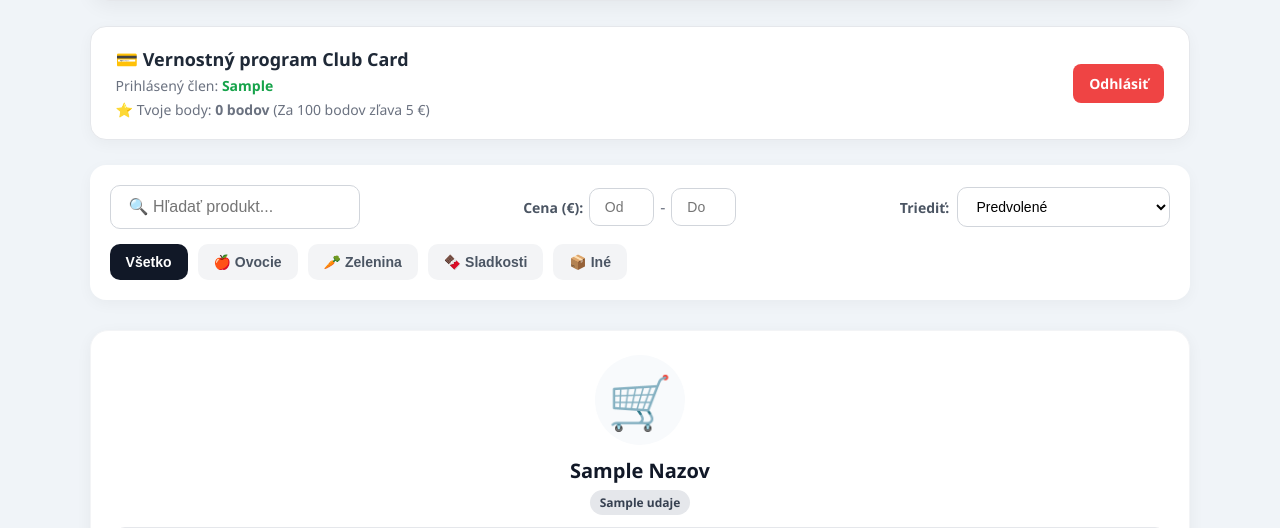
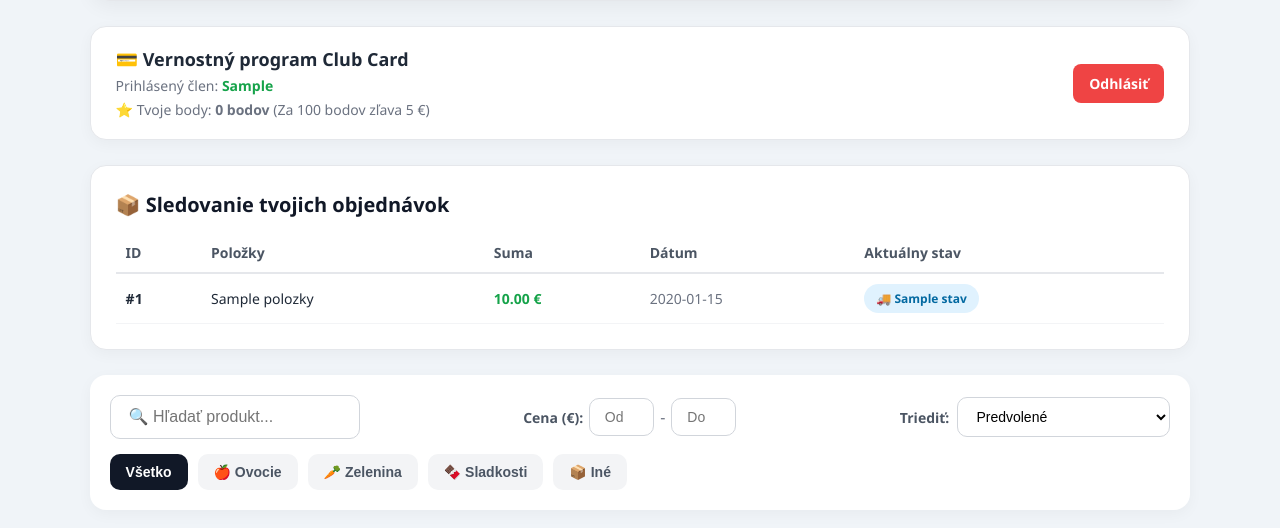
Before and after one commit to VojtechKovac/kosik_web, a FastAPI app: template templates/index.html in a window 1280 px wide. Shown: the part 346-874 px from the top of the page. Run offline with FastAPI, Linux system fonts and the light colour scheme; the template is opened without the code that fills it: most values are stand-ins (such as "Sample title", 1, 10 or a date in 2020).

Commit message:
Pridane sledovanie stavu objednavok pre zakaznikov a admina

```diff
--- a/database.py
+++ b/database.py
@@ -39,6 +39,7 @@ class ObjednavkaModel(Base):
     polozky = Column(String, nullable=False)  # Uloží sa napr. ako "2x jablko, 1x maslo"
     celkova_cena = Column(Float, nullable=False)
     datum = Column(DateTime, default=datetime.utcnow)
+    stav = Column(String, default="Prijatá ➔ Pripravuje sa")  # Stav objednávky
 
 # Definícia tabuľky pre recenzie a hodnotenia produktov
 class RecenziaModel(Base):
--- a/main.py
+++ b/main.py
@@ -161,10 +161,15 @@ def domov(request: Request, sprava: str = None):
         for p in produkty_db
     }
 
-    # Načítanie objednávok pre admina
+    # Načítanie objednávok pre admina alebo prihláseného zákazníka
     zoznam_objednavok = []
+    zakaznicke_objednavky = []
+
     if is_admin:
         zoznam_objednavok = db.query(ObjednavkaModel).order_by(ObjednavkaModel.datum.desc()).all()
+
+    if prihlaseny_zakaznik:
+        zakaznicke_objednavky = db.query(ObjednavkaModel).filter(ObjednavkaModel.zakaznik == prihlaseny_zakaznik).order_by(ObjednavkaModel.datum.desc()).all()
 
     # Načítanie recenzií a výpočet priemerných hodnotení
     vsetky_recenzie = db.query(RecenziaModel).all()
@@ -194,6 +199,7 @@ def domov(request: Request, sprava: str = None):
             "klubove_body": klubove_body,
             "sprava": sprava,
             "zoznam_objednavok": zoznam_objednavok,
+            "zakaznicke_objednavky": zakaznicke_objednavky,
             "recenzie_dict": recenzie_dict,
             "priemer_hodnoteni": priemer_hodnoteni,
             "request": request
@@ -323,6 +329,24 @@ def dozaskladnit(request: Request, polozka: str = Form(...), pocet: int = Form(.
         db.close()
     else:
         sprava = "Nemáte oprávnenie alebo zadaný počet je neplatný."
+    return RedirectResponse(f"/?sprava={quote(sprava)}", status_code=303)
+
+# ENDPOINT PRE ZMENU STAVU OBJEDNÁVKY (ADMIN)
+@app.post("/zmenit-stav-objednavky")
+def zmenit_stav_objednavky(request: Request, objednavka_id: int = Form(...), stav: str = Form(...)):
+    is_admin = request.cookies.get("is_admin") == "True"
+    if is_admin:
+        db = SessionLocal()
+        obj = db.query(ObjednavkaModel).filter(ObjednavkaModel.id == objednavka_id).first()
+        if obj:
+            obj.stav = stav
+            db.commit()
+            sprava = f"Stav objednávky #{objednavka_id} bol úspešne zmenený."
+        else:
+            sprava = "Objednávka nebola nájdená."
+        db.close()
+    else:
+        sprava = "Nemáte oprávnenie."
     return RedirectResponse(f"/?sprava={quote(sprava)}", status_code=303)
 
 @app.post("/pridat_produkt")
@@ -456,7 +480,6 @@ def upravit(request: Request, response: Response, polozka: str = Form(...), akci
             produkt.sklad += mnozstvo
             db.commit()
 
-    # Prepočítanie celkovej ceny košíka a aktuálnych cien
     aktualne_akcie = generuj_akcie(db)
     produkty_db = db.query(ProduktModel).all()
     kategoria_dict = {p.nazov: (p.cena, p.druh, p.sklad, p.povod, p.miesto, p.znacka) for p in produkty_db}
@@ -474,7 +497,6 @@ def upravit(request: Request, response: Response, polozka: str = Form(...), akci
             if p_nazov == polozka:
                 item_spolu = subtotal
 
-    # Ak je to požiadavka cez JavaScript (AJAX), vrátime JSON dáta
     accept_header = request.headers.get("accept", "")
     if "application/json" in accept_header or request.headers.get("x-requested-with") == "XMLHttpRequest":
         return {
@@ -544,12 +566,14 @@ def zaplatit(request: Request, response: Response, kupon: str = Form("")):
     if zlava > 0:
         celkova_cena = celkova_cena * (1 - zlava / 100)
 
+    # ULOŽENIE OBJEDNÁVKY S POČIATOČNÝM STAVOM
     if kosik:
         popis_kosika = ", ".join([f"{mnozstvo}x {polozka}" for polozka, mnozstvo in kosik.items()])
         nova_objednavka = ObjednavkaModel(
             zakaznik=prihlaseny_zakaznik if prihlaseny_zakaznik else "Anonymný zákazník",
             polozky=popis_kosika,
-            celkova_cena=round(celkova_cena, 2)
+            celkova_cena=round(celkova_cena, 2),
+            stav="Prijatá ➔ Pripravuje sa"
         )
         db.add(nova_objednavka)
         db.commit()
@@ -614,7 +638,7 @@ def detail_produktu(request: Request, nazov_produktu: str):
 
     return templates.TemplateResponse(
         request=request,
-        name="detail.html",
+        name="index.html", # Prípadne detail.html
         context={
             "request": request,
             "nazov": produkt.nazov,
--- a/templates/index.html
+++ b/templates/index.html
@@ -519,7 +519,7 @@
             font-size: 14px;
         }
 
-        /* TOAST NOTIFIKÁCIE (Vyskakovacie okno vpravo hore) */
+        /* TOAST NOTIFIKÁCIE */
         #toastContainer {
             position: fixed;
             top: 25px;
@@ -558,7 +558,6 @@
             to { opacity: 0; transform: translateY(-10px); }
         }
 
-        /* Štýly pre stránkovanie (Pagination) */
         .pagination {
             display: flex;
             justify-content: center;
@@ -629,14 +628,12 @@
 
 <body>
 
-<!-- KONTAJNER PRE TOAST NOTIFIKÁCIE -->
 <div id="toastContainer"></div>
 
 <header>
     <h1>🛒 Môj obchod</h1>
 
     <div class="header-right">
-        <!-- TLAČIDLO NA AKČNý LETÁK -->
         <a href="/letak" class="flyer-link">🔥 Akčný leták</a>
 
         {% if is_admin %}
@@ -659,7 +656,6 @@
 
 <main>
 
-    <!-- NOTIFIKAČNÁ SPRÁVA (FLASH MESSAGE) -->
     {% if sprava %}
         <div style="background-color: #dcfce7; color: #166534; padding: 14px 20px; border-radius: 14px; margin-bottom: 25px; border: 1px solid #bbf7d0; font-weight: 500; display: flex; align-items: center; gap: 10px; box-shadow: 0 4px 12px rgba(0,0,0,0.03);">
             <span style="font-size: 18px;">🔔</span>
@@ -696,14 +692,12 @@
                 </div>
             {% else %}
                 <div class="club-forms">
-                    <!-- Registrácia -->
                     <form action="/register-club-card" method="post" class="club-form">
                         <input type="email" name="email" placeholder="Tvoj email" required>
                         <input type="password" name="heslo" placeholder="Heslo" required>
                         <button type="submit" class="club-btn-reg">Založiť kartu</button>
                     </form>
 
-                    <!-- Prihlásenie -->
                     <form action="/login-club-card" method="post" class="club-form">
                         <input type="email" name="email" placeholder="Email" required>
                         <input type="password" name="heslo" placeholder="Heslo" required>
@@ -713,6 +707,41 @@
             {% endif %}
         </div>
     </div>
+
+    <!-- SLEDOVANIE OBJEDNÁVOK PRE PRIHLÁSENÉHO ZÁKAZNÍKA -->
+    {% if prihlaseny_zakaznik and zakaznicke_objednavky %}
+    <div style="background: white; border-radius: 16px; padding: 25px; margin-bottom: 25px; box-shadow: 0 4px 15px rgba(0,0,0,0.04); border: 1px solid #e5e7eb;">
+        <h3 style="color: #111827; margin-bottom: 15px; font-size: 20px;">📦 Sledovanie tvojich objednávok</h3>
+        <div style="overflow-x: auto;">
+            <table style="width: 100%; border-collapse: collapse; font-size: 14px;">
+                <thead>
+                    <tr style="border-bottom: 2px solid #e5e7eb; text-align: left; color: #4b5563;">
+                        <th style="padding: 10px;">ID</th>
+                        <th style="padding: 10px;">Položky</th>
+                        <th style="padding: 10px;">Suma</th>
+                        <th style="padding: 10px;">Dátum</th>
+                        <th style="padding: 10px;">Aktuálny stav</th>
+                    </tr>
+                </thead>
+                <tbody>
+                    {% for obj in zakaznicke_objednavky %}
+                    <tr style="border-bottom: 1px solid #f3f4f6;">
+                        <td style="padding: 10px; font-weight: bold;">#{{ obj.id }}</td>
+                        <td style="padding: 10px;">{{ obj.polozky }}</td>
+                        <td style="padding: 10px; font-weight: bold; color: #16a34a;">{{ "%.2f"|format(obj.celkova_cena) }} €</td>
+                        <td style="padding: 10px; color: #6b7280;">{{ obj.datum.strftime('%d.%m.%Y %H:%M') }}</td>
+                        <td style="padding: 10px;">
+                            <span style="background: #e0f2fe; color: #0369a1; padding: 6px 12px; border-radius: 20px; font-weight: bold; font-size: 12px; display: inline-block;">
+                                🚚 {{ obj.stav }}
+                            </span>
+                        </td>
+                    </tr>
+                    {% endfor %}
+                </tbody>
+            </table>
+        </div>
+    </div>
+    {% endif %}
 
     {% if is_admin %}
     <div class="admin-new-product">
@@ -740,10 +769,10 @@
         </form>
     </div>
 
-    <!-- HISTÓRIA OBJEDNÁVOK V ADMIN PANELI -->
+    <!-- HISTÓRIA A ZMENA STAVU OBJEDNÁVOK V ADMIN PANELI -->
     {% if zoznam_objednavok %}
     <div class="admin-new-product" style="background: #f0fdf4; border-color: #86efac; margin-top: 25px;">
-        <h3 style="color: #16a34a; margin-bottom: 15px;">📦 História prijatých objednávok</h3>
+        <h3 style="color: #16a34a; margin-bottom: 15px;">📦 Správa prijatých objednávok</h3>
         <div style="overflow-x: auto;">
             <table style="width: 100%; border-collapse: collapse; font-size: 14px;">
                 <thead>
@@ -753,6 +782,7 @@
                         <th style="padding: 10px;">Položky</th>
                         <th style="padding: 10px;">Suma</th>
                         <th style="padding: 10px;">Dátum</th>
+                        <th style="padding: 10px;">Zmeniť stav objednávky</th>
                     </tr>
                 </thead>
                 <tbody>
@@ -763,6 +793,18 @@
                         <td style="padding: 10px;">{{ obj.polozky }}</td>
                         <td style="padding: 10px; font-weight: bold; color: #16a34a;">{{ "%.2f"|format(obj.celkova_cena) }} €</td>
                         <td style="padding: 10px; color: #6b7280; font-size: 13px;">{{ obj.datum.strftime('%d.%m.%Y %H:%M') }}</td>
+                        <td style="padding: 10px;">
+                            <form action="/zmenit-stav-objednavky" method="post" style="display: flex; gap: 6px; align-items: center;">
+                                <input type="hidden" name="objednavka_id" value="{{ obj.id }}">
+                                <select name="stav" style="padding: 6px; border-radius: 6px; border: 1px solid #86efac; font-size: 12px; background: white;">
+                                    <option value="Prijatá ➔ Pripravuje sa" {% if obj.stav == 'Prijatá ➔ Pripravuje sa' %}selected{% endif %}>Prijatá / Pripravuje sa</option>
+                                    <option value="Pripravená na vyzdvihnutie" {% if obj.stav == 'Pripravená na vyzdvihnutie' %}selected{% endif %}>Pripravená na vyzdvihnutie</option>
+                                    <option value="Odoslaná zákazníkovi" {% if obj.stav == 'Odoslaná zákazníkovi' %}selected{% endif %}>Odoslaná zákazníkovi</option>
+                                    <option value="Doručená / Dokončená" {% if obj.stav == 'Doručená / Dokončená' %}selected{% endif %}>Doručená / Dokončená</option>
+                                </select>
+                                <button type="submit" style="padding: 6px 10px; font-size: 12px; border-radius: 6px; background: #16a34a;">Uložiť</button>
+                            </form>
+                        </td>
                     </tr>
                     {% endfor %}
                 </tbody>
@@ -772,13 +814,11 @@
     {% endif %}
     {% endif %}
 
-    <!-- OVLÁDACIE PRVKY (VYHĽADÁVANIE, CENOVÝ FILTER OD-DO, TRIEDENIE, KATEGÓRIE) -->
     <div class="controls">
         <div class="search-box">
             <input type="text" id="searchInput" placeholder="🔍 Hľadať produkt..." onkeyup="filterProducts()">
         </div>
 
-        <!-- CENOVÉ ROZPÄTIE (OD - DO €) -->
         <div style="display: flex; align-items: center; gap: 6px;">
             <label style="font-size: 14px; font-weight: 600; color: #4b5563;">Cena (€):</label>
             <input type="number" id="minPrice" placeholder="Od" min="0" step="0.1" oninput="filterProducts()"
@@ -788,7 +828,6 @@
                    style="width: 65px; padding: 10px 8px; border: 1px solid #d1d5db; border-radius: 10px; font-size: 14px; outline: none; text-align: center;">
         </div>
 
-        <!-- ROZBAĽOVACIE MENU NA TRIEDENIE -->
         <div style="display: flex; align-items: center; gap: 8px;">
             <label for="sortSelect" style="font-size: 14px; font-weight: 600; color: #4b5563;">Triediť:</label>
             <select id="sortSelect" onchange="filterProducts()" style="padding: 10px 14px; border: 1px solid #d1d5db; border-radius: 10px; font-size: 14px; background: white; outline: none; cursor: pointer;">
@@ -824,62 +863,34 @@
 
             <div class="product-top">
                 <div class="product-icon">
-                    {% if nazov == "cukor" %}
-                        🍚
-                    {% elif nazov == "maslo" %}
-                        🧈
-                    {% elif nazov == "jablko" %}
-                        🍎
-                    {% elif nazov == "banan" %}
-                        🍌
-                    {% elif nazov == "hruska" %}
-                        🍐
-                    {% elif nazov == "marhula" %}
-                        🍑
-                    {% elif nazov == "slivka" %}
-                        🟣
-                    {% elif nazov == "citron" %}
-                        🍋
-                    {% elif nazov == "pomaranc" %}
-                        🍊
-                    {% elif nazov == "jahody" %}
-                        🍓
-                    {% elif nazov == "mrkva" %}
-                        🥕
-                    {% elif nazov == "petrzlen" %}
-                        🌿
-                    {% elif nazov == "celer" %}
-                        🥬
-                    {% elif nazov == "zemiak" %}
-                        🥔
-                    {% elif nazov == "cibula" %}
-                        🧅
-                    {% elif nazov == "cesnak" %}
-                        🧄
-                    {% elif nazov == "paradajka" %}
-                        🍅
-                    {% elif nazov == "uhorka" %}
-                        🥒
-                    {% elif nazov == "cokolada" or nazov == "bomboni" %}
-                        🍫
-                    {% elif nazov == "keksik" or nazov == "cukriky" %}
-                        🍪
-                    {% elif nazov == "mlieko" %}
-                        🥛
-                    {% elif nazov == "jogurt" %}
-                        🍦
-                    {% elif nazov == "syr" %}
-                        🧀
-                    {% elif nazov == "chlieb" %}
-                        🍞
-                    {% elif nazov == "rozok" %}
-                        🥐
-                    {% elif "coca" in nazov or "cola" in nazov %}
-                        🥤
-                    {% elif "mineral" in nazov or "voda" in nazov %}
-                        💧
-                    {% else %}
-                        🛒
+                    {% if nazov == "cukor" %}🍚
+                    {% elif nazov == "maslo" %}🧈
+                    {% elif nazov == "jablko" %}🍎
+                    {% elif nazov == "banan" %}🍌
+                    {% elif nazov == "hruska" %}🍐
+                    {% elif nazov == "marhula" %}🍑
+                    {% elif nazov == "slivka" %}🟣
+                    {% elif nazov == "citron" %}🍋
+                    {% elif nazov == "pomaranc" %}🍊
+                    {% elif nazov == "jahody" %}🍓
+                    {% elif nazov == "mrkva" %}🥕
+                    {% elif nazov == "petrzlen" %}🌿
+                    {% elif nazov == "celer" %}🥬
+                    {% elif nazov == "zemiak" %}🥔
+                    {% elif nazov == "cibula" %}🧅
+                    {% elif nazov == "cesnak" %}🧄
+                    {% elif nazov == "paradajka" %}🍅
+                    {% elif nazov == "uhorka" %}🥒
+                    {% elif nazov == "cokolada" or nazov == "bomboni" %}🍫
+                    {% elif nazov == "keksik" or nazov == "cukriky" %}🍪
+                    {% elif nazov == "mlieko" %}🥛
+                    {% elif nazov == "jogurt" %}🍦
+                    {% elif nazov == "syr" %}🧀
+                    {% elif nazov == "chlieb" %}🍞
+                    {% elif nazov == "rozok" %}🥐
+                    {% elif "coca" in nazov or "cola" in nazov %}🥤
+                    {% elif "mineral" in nazov or "voda" in nazov %}💧
+                    {% else %}🛒
                     {% endif %}
                 </div>
 
@@ -922,7 +933,6 @@
                     <div class="empty" id="vypredane-box-{{ nazov }}">Vypredané</div>
                 {% endif %}
 
-                <!-- HVIEZDIČKOVÉ HODNOTENIE A RECENZIE -->
                 <div style="margin-top: 12px; font-size: 13px; border-top: 1px solid #f3f4f6; padding-top: 8px;">
                     <div style="display: flex; align-items: center; justify-content: space-between; margin-bottom: 6px;">
                         <span>
@@ -935,7 +945,6 @@
                         </span>
                     </div>
 
-                    <!-- Formulár na pridanie recenzie -->
                     <form action="/pridat-recenziu" method="post" style="display: flex; gap: 4px; margin-top: 6px;">
                         <input type="hidden" name="produkt" value="{{ nazov }}">
                         <select name="hodnotenie" style="padding: 4px; border-radius: 6px; border: 1px solid #d1d5db; font-size: 12px;">
@@ -972,7 +981,6 @@
 
     </div>
 
-    <!-- TLAČIDLÁ STRÁNKOVANIA (PAGINATION) -->
     <div id="paginationContainer" class="pagination"></div>
 
 </main>
@@ -1005,7 +1013,6 @@
     let currentPage = 1;
     let itemsPerPage = 6;
 
-    // Funkcia na zobrazenie Toast notifikácie
     function showToast(message, isError = false) {
         let container = document.getElementById('toastContainer');
         let toast = document.createElement('div');
@@ -1018,9 +1025,8 @@
         }, 3000);
     }
 
-    // AJAX odoslanie formulára pre pridanie do košíka bez reloadu stránky
     async function pridatDoKosikaAjax(event, formElement, nazovProduktu) {
-        event.preventDefault(); // Zastavíme klasické odoslanie formulára
+        event.preventDefault();
 
         let formData = new FormData(formElement);
 
@@ -1039,7 +1045,6 @@
                 showToast(data.message, !data.success);
 
                 if (data.success) {
-                    // Aktualizácia skladu priamo na karte produktu bez reloadu
                     let productCard = formElement.closest('.product');
                     productCard.setAttribute('data-stock', data.new_stock);
 
@@ -1049,7 +1054,6 @@
                     let inputElement = document.getElementById(`input-mnozstvo-${nazovProduktu}`);
                     inputElement.max = data.new_stock;
 
-                    // Ak sa tovar vypredal, skryjeme formulár a ukážeme "Vypredané"
                     if (data.new_stock <= 0) {
                         formElement.remove();
                         let detailsDiv = productCard.querySelector('.product-details');
```
